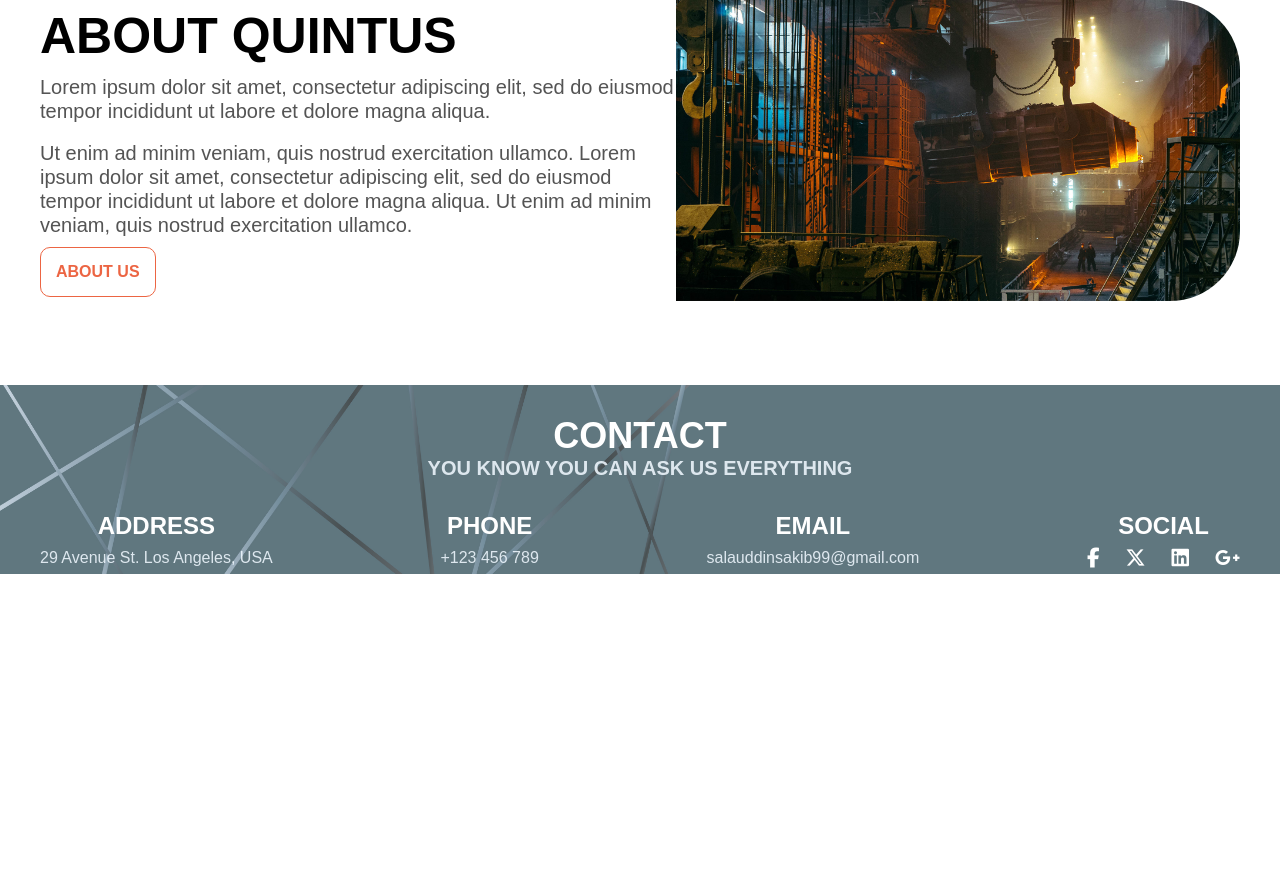
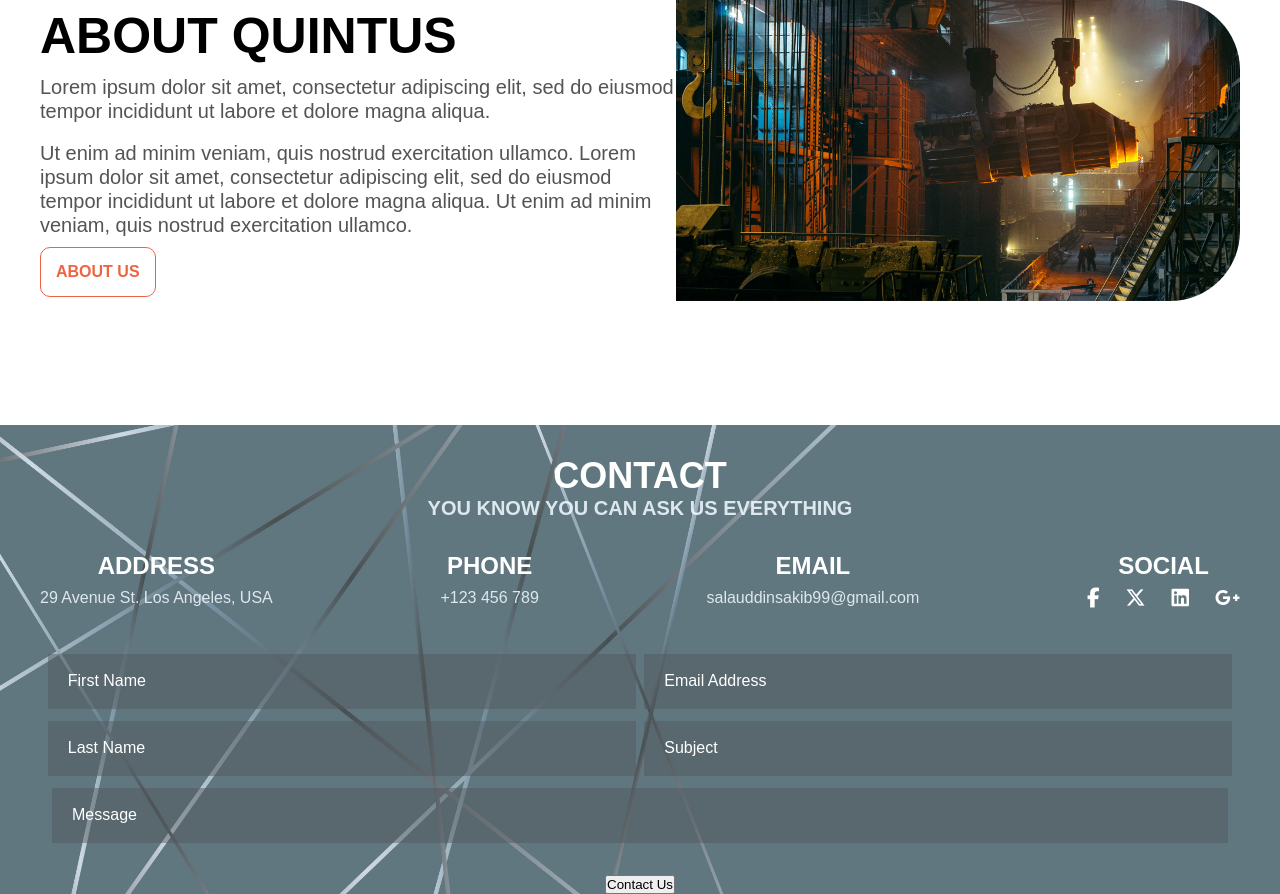
Before and after one commit to MdSalauddinSakib/RRF-template-1, a plain HTML site: page index.html in a window 1280 px wide. Before the commit the page ends 800 px from the top, so only its background shows below. Drawn offline with Linux system fonts and the light colour scheme.

Commit message:
form input created

```diff
--- a/assets/css/style.css
+++ b/assets/css/style.css
@@ -54,15 +54,16 @@
     background-position: center;
     color: #ffffff;
     margin-top: 80px;
+    text-align: center
 }
 
 .contact{
+    max-width: 1200px;
+    margin: 0 auto;
     margin-top: 120px;
     padding: 30px;
     text-align: center;
     font-size: 24px;
-    max-width: 1200px;
-    margin: 0 auto;
 }
 
 .contact p{
@@ -100,3 +101,34 @@
     font-size: 26px;
     transition: 0.3s;
 }
+
+.form-section{
+    max-width: 1200px;
+    margin: 0 auto;
+    padding: 30px 0 30px 0;
+}
+
+.cloumn1{
+    width: 49%;
+}
+
+.cloumn2{
+    width: 49%;
+}
+
+.cloumn3{
+    width: 98%;
+}
+
+.form-section input{
+    padding: 20px;
+    margin: 2px;
+    background-color: #50585b79;
+    border: none;
+    margin-top: 10px;
+}
+
+.form-section input::placeholder{
+    color: #ffffff;
+    font-size: 16px;
+}
--- a/index.html
+++ b/index.html
@@ -54,10 +54,19 @@
                 </div>
             </div>
         </div>
+        <!-- Form section -->
+        <div class="form-section">
+            <form action="">
+                <input class="cloumn1" type="text" placeholder="First Name">
+                <input class="cloumn2" type="email" placeholder="Email Address">
+                <input class="cloumn1" type="text" placeholder="Last Name">
+                <input class="cloumn2" type="text" placeholder="Subject">
+                <input class="cloumn3" type="text" placeholder="Message">
+            </form>
+        </div>
         <div>
-
+            <a href="#"><button>Contact Us</button></a>
         </div>
-        <div></div>
     </div>
 </body>
 
```
